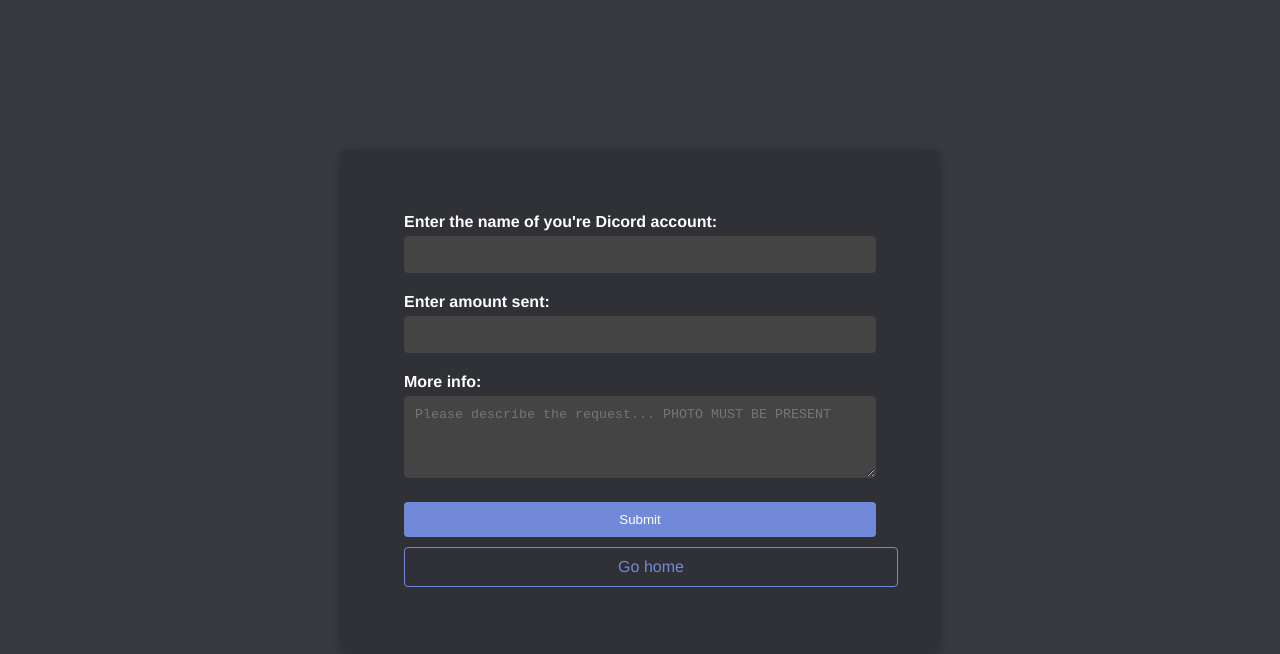
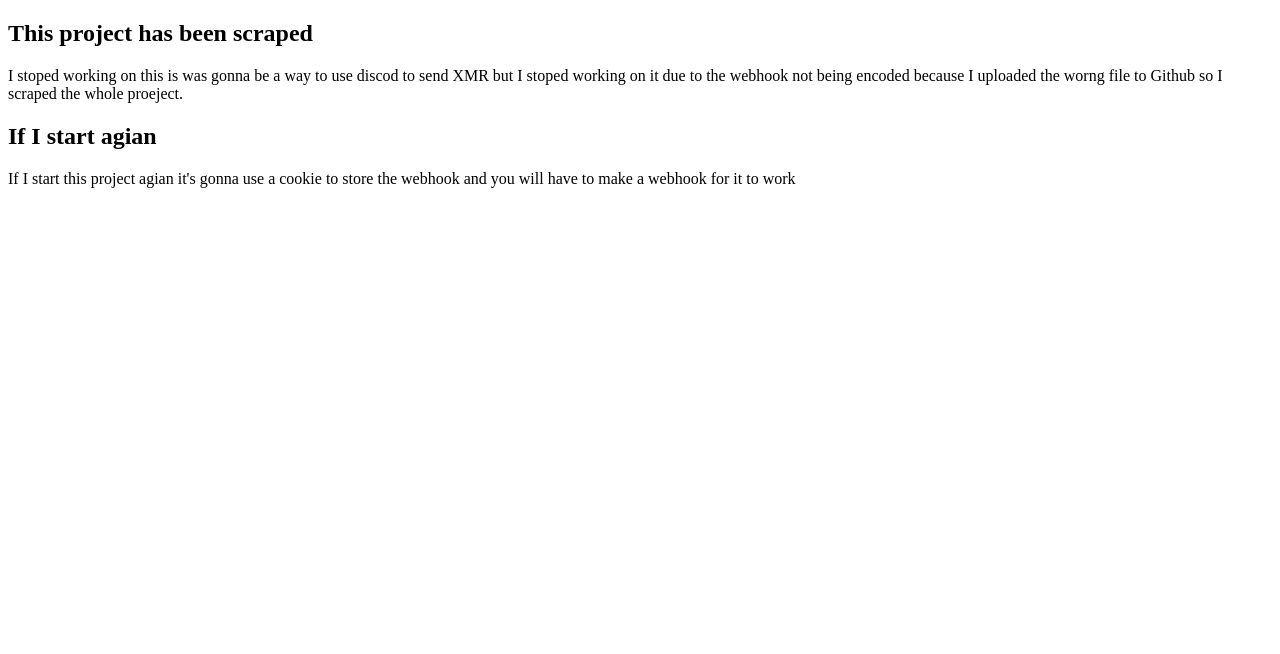
Before and after one commit to HttpAnimation/proofer, a plain HTML site: page index.html in a window 1280 px wide. Drawn offline with Linux system fonts and the light colour scheme.

Commit message:
Update index.html

```diff
--- a/index.html
+++ b/index.html
@@ -1,144 +1,19 @@
 <!DOCTYPE html>
-<html>
+<html lang="en">
 <head>
-  <meta name="viewport" content="width=device-width, initial-scale=1.0">
-  <title>Proofer</title>
-  <style>
-    body {
-      color: #ffffff;
-      background-color: #36393f;
-      font-family: "Helvetica Neue", sans-serif;
-      margin: 0;
-      padding: 0;
-      display: flex;
-      justify-content: center;
-      align-items: center;
-      height: 100vh;
-    }
-    .content {
-      max-width: 90%;
-      width: 600px; /* Limit the width to 600px on larger screens */
-      padding: 5%;
-      background-color: #2f3136;
-      border-radius: 8px;
-      box-shadow: 0 4px 8px rgba(0, 0, 0, 0.2);
-      box-sizing: border-box;
-    }
-    .input-container {
-      margin-bottom: 20px;
-    }
-    label {
-      display: block;
-      font-weight: bold;
-      margin-bottom: 5px;
-    }
-    input[type="text"],
-    textarea {
-      width: 100%;
-      padding: 10px;
-      border: 1px solid #444;
-      border-radius: 4px;
-      box-sizing: border-box;
-      background-color: #444;
-      color: #ffffff;
-    }
-    button {
-      display: block;
-      width: 100%;
-      padding: 10px;
-      margin-top: 10px;
-      background-color: #7289da;
-      color: #ffffff;
-      border: none;
-      border-radius: 4px;
-      cursor: pointer;
-    }
-    button:hover {
-      background-color: #677bc4;
-    }
-    .back-button {
-      display: block;
-      width: 100%;
-      padding: 10px;
-      margin-top: 10px;
-      text-align: center;
-      text-decoration: none;
-      color: #7289da;
-      border: 1px solid #7289da;
-      border-radius: 4px;
-      cursor: pointer;
-    }
-    .back-button:hover {
-      background-color: #7289da;
-      color: #ffffff;
-    }
-    /* Dark mode styles */
-    @media (prefers-color-scheme: dark) {
-      body {
-        background-color: #36393f;
-      }
-      .content {
-        background-color: #2f3136;
-      }
-      input[type="text"],
-      textarea {
-        background-color: #444;
-      }
-    }
-  </style>
+    <meta charset="UTF-8">
+    <meta name="viewport" content="width=device-width, initial-scale=1.0">
+    <title>Hi</title>
 </head>
 <body>
-  <!-- Content -->
-  <div class="content">
-    <!-- Request New Torrent Form -->
-    <form id="requestForm">
-      <div class="input-container">
-        <label for="torrentname">Enter the name of you're Dicord account:</label>
-        <input type="text" id="torrentname" name="torrentname" required>
-      </div>
-      <div class="input-container">
-        <label for="requester">Enter amount sent:</label>
-        <input type="text" id="requester" name="requester" required>
-      </div>
-      <!-- Box to describe the request -->
-      <div class="input-container">
-        <label for="description">More info:</label>
-        <textarea id="description" name="description" rows="4" placeholder="Please describe the request... PHOTO MUST BE PRESENT" required></textarea>
-      </div>
-      <button type="submit">Submit</button>
-    </form>
-    <a href="index.html" class="back-button">Go home</a>
-  </div>
+    <section id="hi">
+        <h2>This project has been scraped</h2>
+        <p>I stoped working on this is was gonna be a way to use discod to send XMR but I stoped working on it due to the webhook not being encoded because I uploaded the worng file to Github so I scraped the whole proeject.</p>
+    </section>
 
-  <script>
-    function submitForm() {
-      var filename = document.getElementById("torrentname").value;
-      var username = document.getElementById("requester").value;
-      var issue = document.getElementById("description").value; // Get the value from the textarea
-
-      // Clear input fields
-      document.getElementById("torrentname").value = "";
-      document.getElementById("requester").value = "";
-      document.getElementById("description").value = ""; // Clear the textarea
-
-      // Send data to Discord webhook
-      var data = {
-        "content": "The user " + filename + " said = " + issue // Include the issue description in the message
-      };
-
-      var webhookURL = "https://discord.com/api/webhooks/1175661232339034264/mdkL43vRuKA3mRJiVP7I2qcTnOjYOit_KFne7HyCvMHCFArMIhLuX2Z-RjSVIlKwv1Nr";
-
-      var xhr = new XMLHttpRequest();
-      xhr.open("POST", webhookURL, true);
-      xhr.setRequestHeader("Content-Type", "application/json;charset=UTF-8");
-      xhr.send(JSON.stringify(data));
-    }
-
-    // Attach form submission event listener
-    document.getElementById("requestForm").addEventListener("submit", function (event) {
-      event.preventDefault(); // Prevent form submission
-      submitForm(); // Call the function to handle form submission
-    });
-  </script>
+    <section id="hi agian">
+        <h2>If I start agian</h2>
+        <p>If I start this project agian it's gonna use a cookie to store the webhook and you will have to make a webhook for it to work</p>
+    </section>
 </body>
 </html>
```
